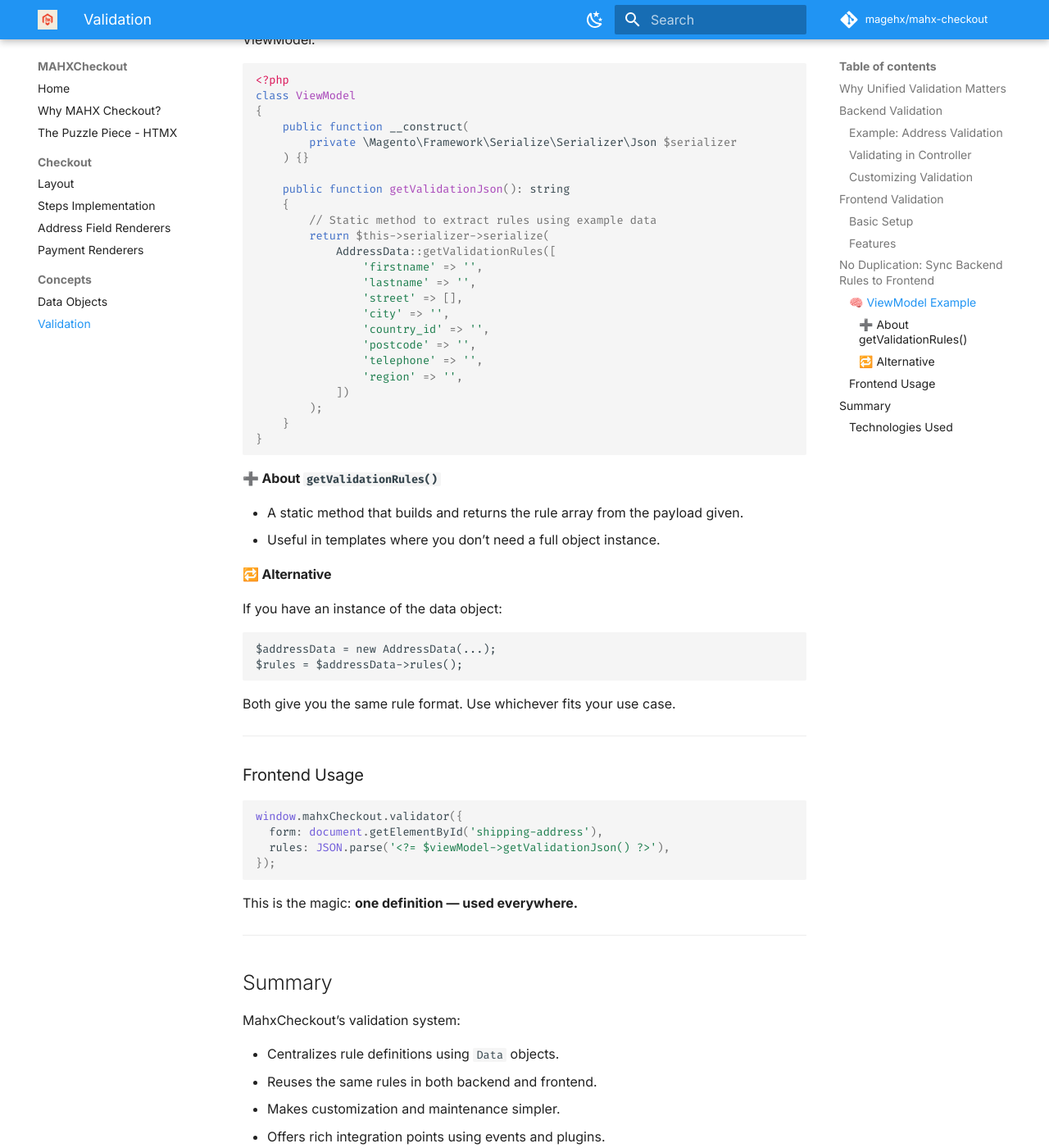
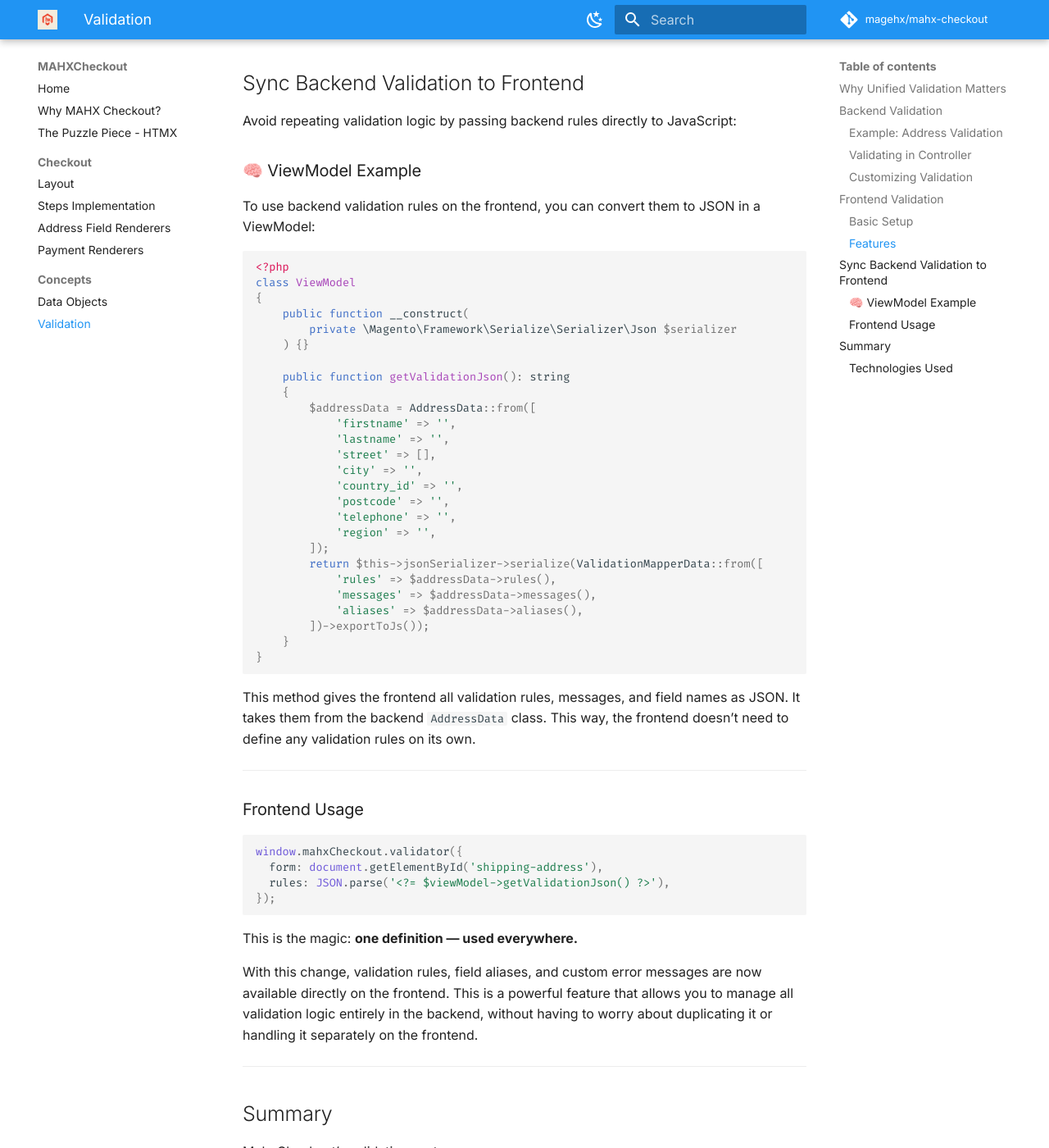
Before and after one commit to magehx/mahx-checkout, an MkDocs documentation site: the page built from docs/validation.md, in a window 1280 px wide and 1400 px high, scrolled down 3848 px. Shown: the whole window at 82% size. Built offline with MkDocs 1.6.1 and Material for MkDocs 9.7.7, drawn with Linux system fonts in a browser that asks for light colours; comment, search, counter and statistics services are not loaded; some of the changed text lies outside the part shown.

Commit message:
Update layout with _customer_has_addresses handles; Update validation doc with exporting validation from backend to frontend

````diff
--- a/docs/validation.md
+++ b/docs/validation.md
@@ -56,6 +56,14 @@
             'telephone' => 'required',
         ];
     }
+
+    public function aliases(): array
+    {
+        return [
+            'street.0' => __('street'),
+            'country_id' => __('country'),
+        ];
+    }
 }
 ```
 
@@ -111,8 +119,8 @@
 <form id="shipping-address" method="post" x-data="ShippingAddressForm">
   <input id="#firstname" name="firstname" placeholder="First Name">
   <input name="lastname" placeholder="Last Name">
-  <input name="street[]" placeholder="Street Line 1">
-  <input name="street[]" placeholder="Street Line 2">
+  <input name="street[0]" placeholder="Street Line 1">
+  <input name="street[1]" placeholder="Street Line 2">
   <input name="city" placeholder="City">
   <select name="country_id"><option value="">Select Country</option></select>
   <input name="postcode" placeholder="Postcode">
@@ -155,7 +167,7 @@
 
 ---
 
-## No Duplication: Sync Backend Rules to Frontend
+## Sync Backend Validation to Frontend
 
 Avoid repeating validation logic by passing backend rules directly to JavaScript:
 
@@ -174,38 +186,26 @@
 
     public function getValidationJson(): string
     {
-        // Static method to extract rules using example data
-        return $this->serializer->serialize(
-            AddressData::getValidationRules([
-                'firstname' => '',
-                'lastname' => '',
-                'street' => [],
-                'city' => '',
-                'country_id' => '',
-                'postcode' => '',
-                'telephone' => '',
-                'region' => '',
-            ])
-        );
+        $addressData = AddressData::from([
+            'firstname' => '',
+            'lastname' => '',
+            'street' => [],
+            'city' => '',
+            'country_id' => '',
+            'postcode' => '',
+            'telephone' => '',
+            'region' => '',
+        ]);
+        return $this->jsonSerializer->serialize(ValidationMapperData::from([
+            'rules' => $addressData->rules(),
+            'messages' => $addressData->messages(),
+            'aliases' => $addressData->aliases(),
+        ])->exportToJs());
     }
 }
 ```
 
-#### ➕ About `getValidationRules()`
-
-* A static method that builds and returns the rule array from the payload given.
-* Useful in templates where you don’t need a full object instance.
-
-#### 🔁 Alternative
-
-If you have an instance of the data object:
-
-```php
-$addressData = new AddressData(...);
-$rules = $addressData->rules();
-```
-
-Both give you the same rule format. Use whichever fits your use case.
+This method gives the frontend all validation rules, messages, and field names as JSON. It takes them from the backend `AddressData` class. This way, the frontend doesn’t need to define any validation rules on its own.
 
 ---
 
@@ -219,6 +219,8 @@
 ```
 
 This is the magic: **one definition — used everywhere.**
+
+With this change, validation rules, field aliases, and custom error messages are now available directly on the frontend. This is a powerful feature that allows you to manage all validation logic entirely in the backend, without having to worry about duplicating it or handling it separately on the frontend.
 
 ---
 
````
Also changed, not shown: other parts of docs/validation.md (+4 -0 lines), docs/layouts.md (+31 -1 lines).
